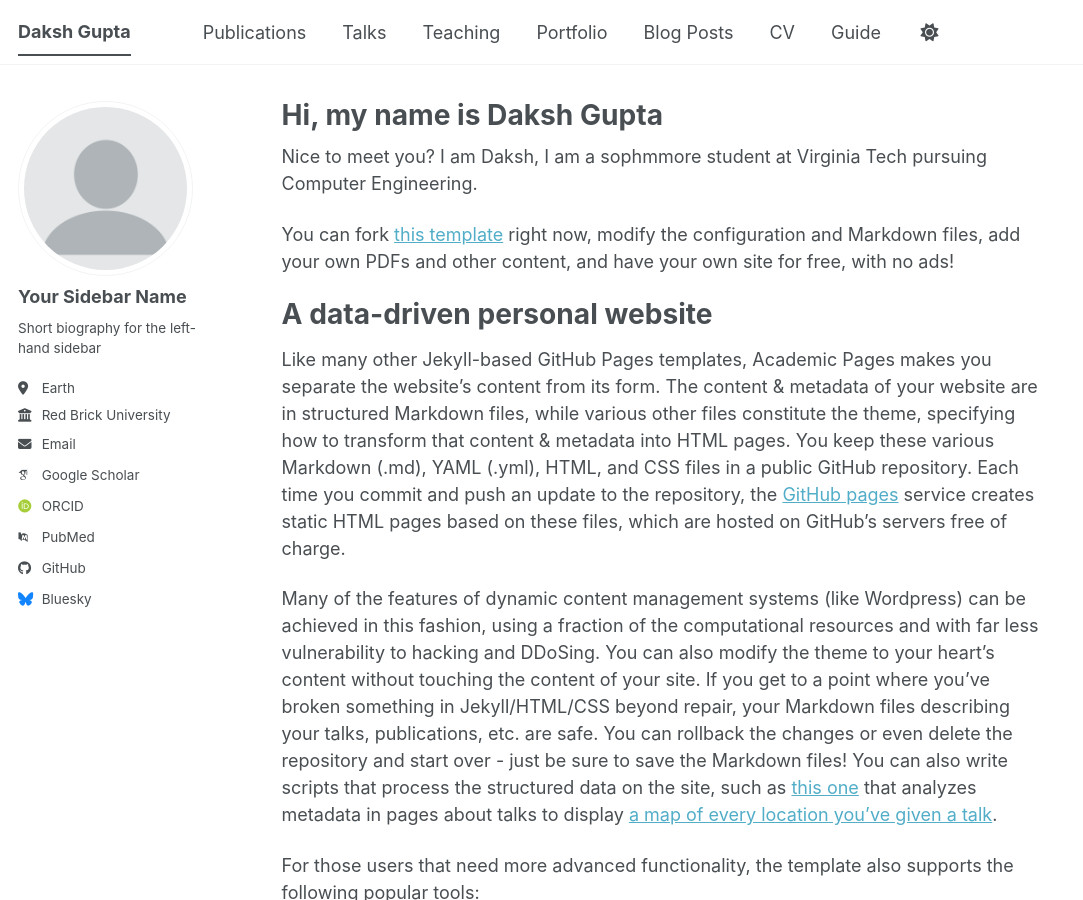
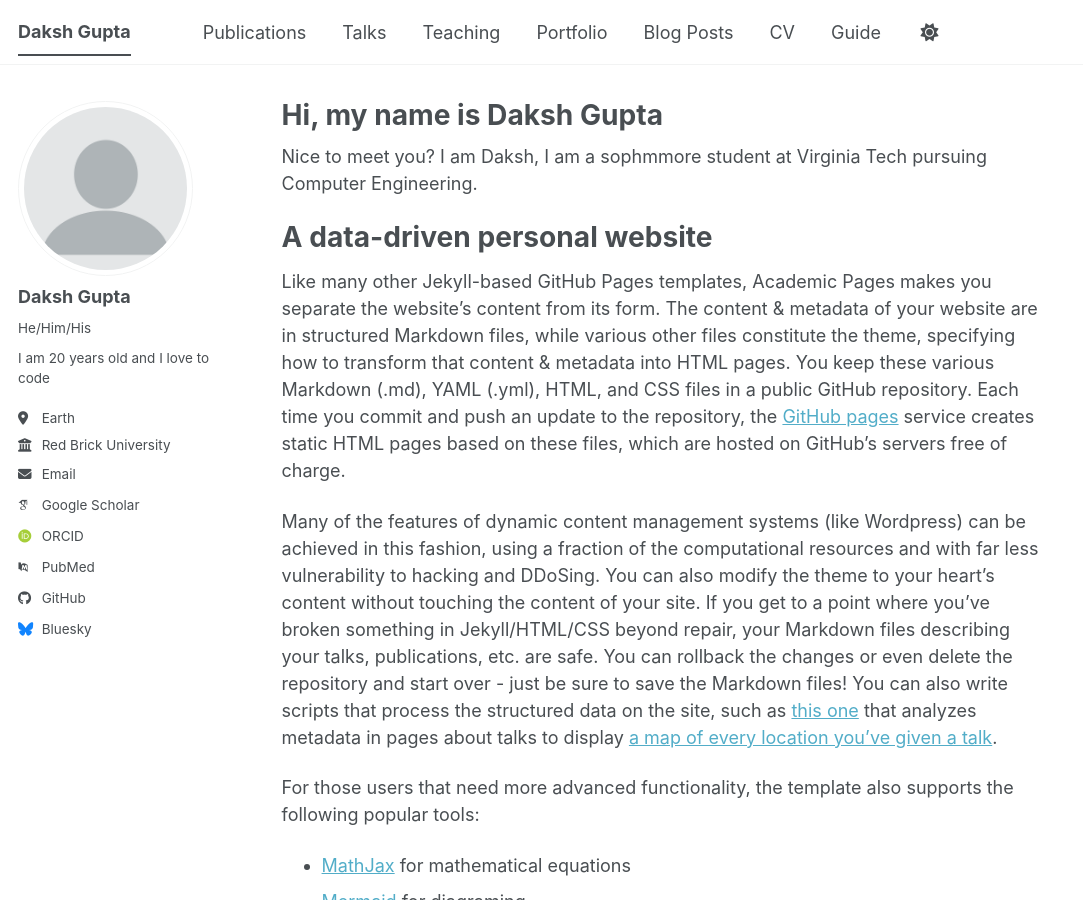
Before and after one commit to AdvanceUser2005/AdvanceUser2005.github.io, a Jekyll site: the page built from _pages/about.md, in a window 1280 px wide and 900 px high. Shown: the whole window, without its empty margins (0-1083 px from the left). Built offline with Jekyll 4.4.1, drawn with Linux system fonts in a browser that asks for light colours; some web fonts are replaced; a script bundle is joined from its source files by our own code; library files that are not in the unit come from our copies; some of the changed text lies outside the part shown.

Commit message:
Added More Details in the side bar

```diff
--- a/_config.yml
+++ b/_config.yml
@@ -11,12 +11,12 @@
 site_theme               : "default" # The available themes options are "default", "air", "sunrise", "mint", "dirt" and "contrast"
 title                    : "Daksh Gupta"
 title_separator          : "-"
-name                     : &name "Your Name"
-description              : &description "Your Name's academic portfolio"   # Update this with a general description of your site, this is the default if not overridden by a page
-url                      : https://academicpages.github.io # The base hostname & protocol for your site e.g. "https://[your GitHub username].github.io",
+name                     : &name "Daksh Gupta"
+description              : &description "Daksh's Academic Github Website"   # Update this with a general description of your site, this is the default if not overridden by a page
+url                      : https://advanceuser2005.github.io # The base hostname & protocol for your site e.g. "https://[your GitHub username].github.io",
                                                            # or if you already have some other page hosted on Github then use "https://[your GitHub username].github.io/[Your Repo Name]"
 baseurl                  : "" # the subpath of your site, e.g. "/blog"
-repository               : "academicpages/academicpages.github.io"
+repository               : "advanceuser2005/advanceuser2005.github.io"
 
 # Site Author - The following control what appear as part of the author content on the side bar.
 #               If a field is blank the icon and link will not appear, otherwise it will be shown.
@@ -24,13 +24,13 @@
 author:
   # Biographic information
   avatar           : "profile.png"
-  name             : "Your Sidebar Name"
-  pronouns         : # example: "she/her"
-  bio              : "Short biography for the left-hand sidebar"
+  name             : "Daksh Gupta"
+  pronouns         : "He/Him/His"
+  bio              : "I am 20 years old and I love to code"
   location         : "Earth"
   employer         : "Red Brick University"
   uri              : # URL
-  email            : "none@example.org"
+  email            : "mailtodaksh@vt.edu"
 
   # Academic websites
   academia         : # URL
--- a/_pages/about.md
+++ b/_pages/about.md
@@ -8,8 +8,6 @@
 ---
 
 Nice to meet you? I am Daksh, I am a sophmmore student at Virginia Tech pursuing Computer Engineering.
-
- You can fork [this template](https://github.com/academicpages/academicpages.github.io) right now, modify the configuration and Markdown files, add your own PDFs and other content, and have your own site for free, with no ads!
 
 A data-driven personal website
 ======
```
